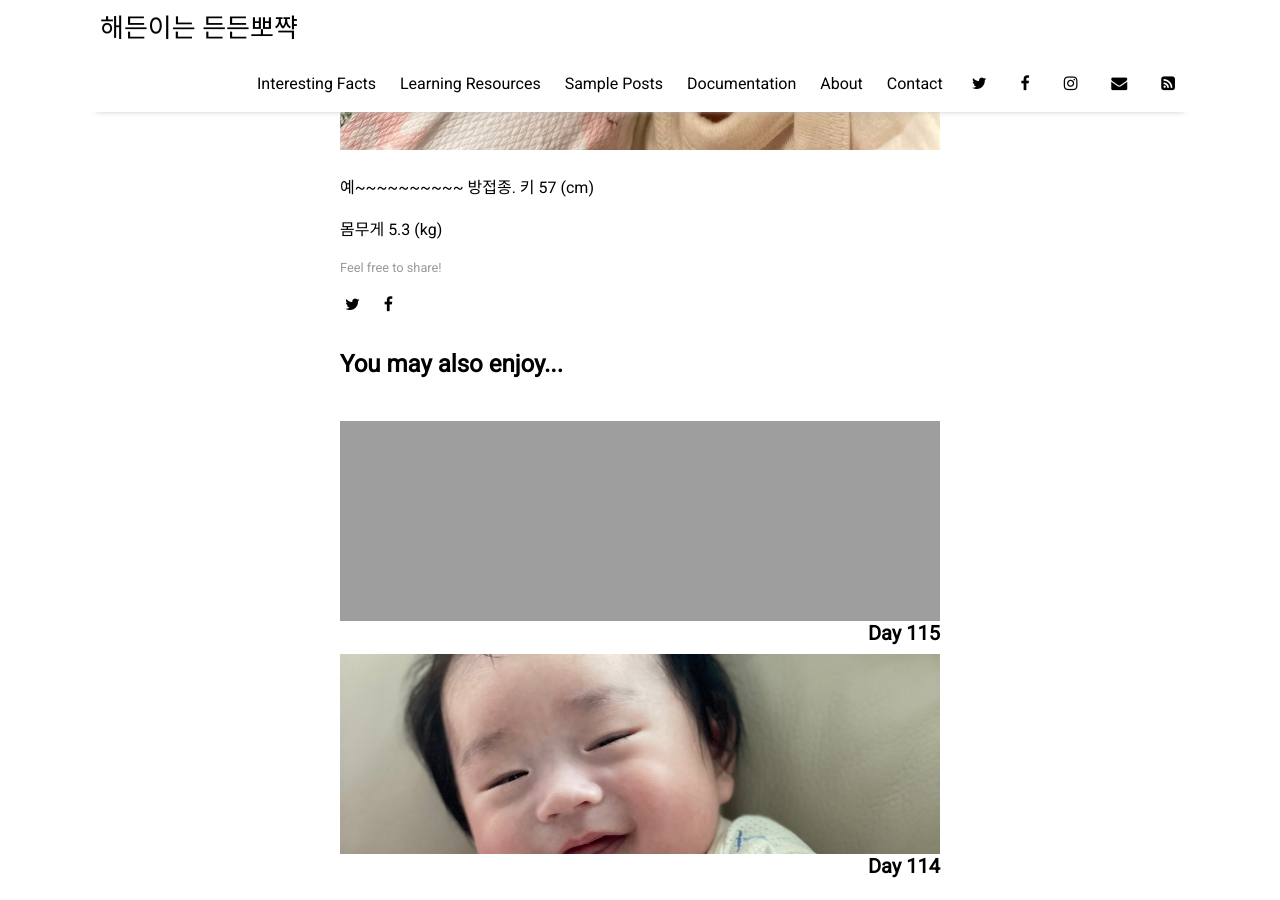
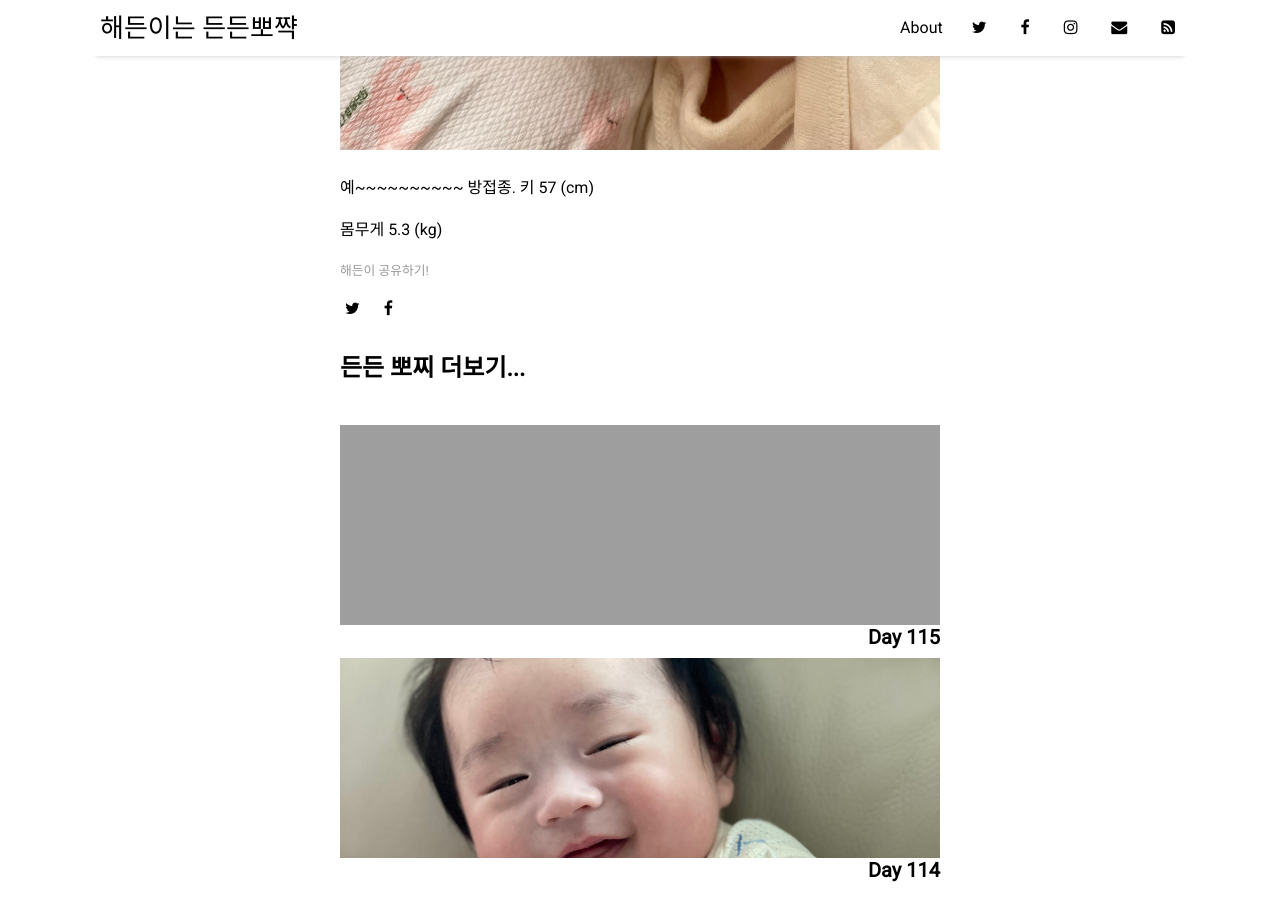
Before and after one commit to forhayden/forhayden, a Jekyll site: the page built from _posts/22-4/2022-04-15-65-Day.md, in a window 1280 px wide and 900 px high, scrolled down 816 px. Built offline with Jekyll 4.4.1, drawn with Linux system fonts in a browser that asks for light colours; nearby versions of some CDN libraries.

Commit message:
Update settings.yml

```diff
--- a/_data/settings.yml
+++ b/_data/settings.yml
@@ -7,12 +7,12 @@ disqus:
 google-ID: 'UA-112060364-2'
 
 menu:
-- {name: 'Interesting Facts',  url: 'facts'}
-- {name: 'Learning Resources', url: 'resources'}
-- {name: 'Sample Posts',       url: 'sample-posts'}
-- {name: 'Documentation',      url: 'documentation'}
+# - {name: 'Interesting Facts',  url: 'facts'}
+# - {name: 'Learning Resources', url: 'resources'}
+# - {name: 'Sample Posts',       url: 'sample-posts'}
+# - {name: 'Documentation',      url: 'documentation'}
 - {name: 'About',              url: 'about'}
-- {name: 'Contact',            url: 'contact'}
+# - {name: 'Contact',            url: 'contact'}
 
 # Available social icons are powered by Font Awesome, so you can use any icon that they offer
 social:
@@ -28,8 +28,8 @@ pagination:
   next_page: 'Newer'
   previous_page: 'Older'
 
-sharing_button_prompt: 'Feel free to share!'
+sharing_button_prompt: '해든이 공유하기!'
 
-related_posts: 'You may also enjoy...'
+related_posts: '든든 뽀찌 더보기...'
 
 post_date_prefix: 'Written on'
```
